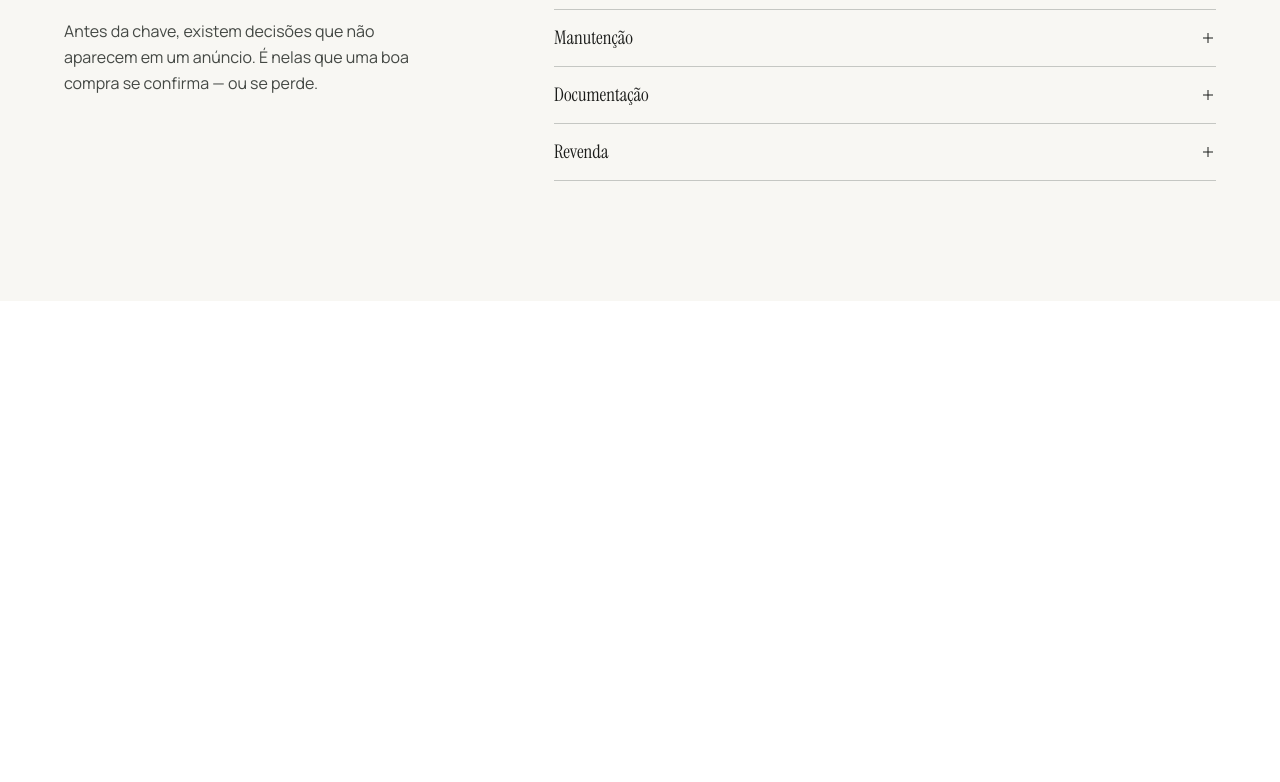
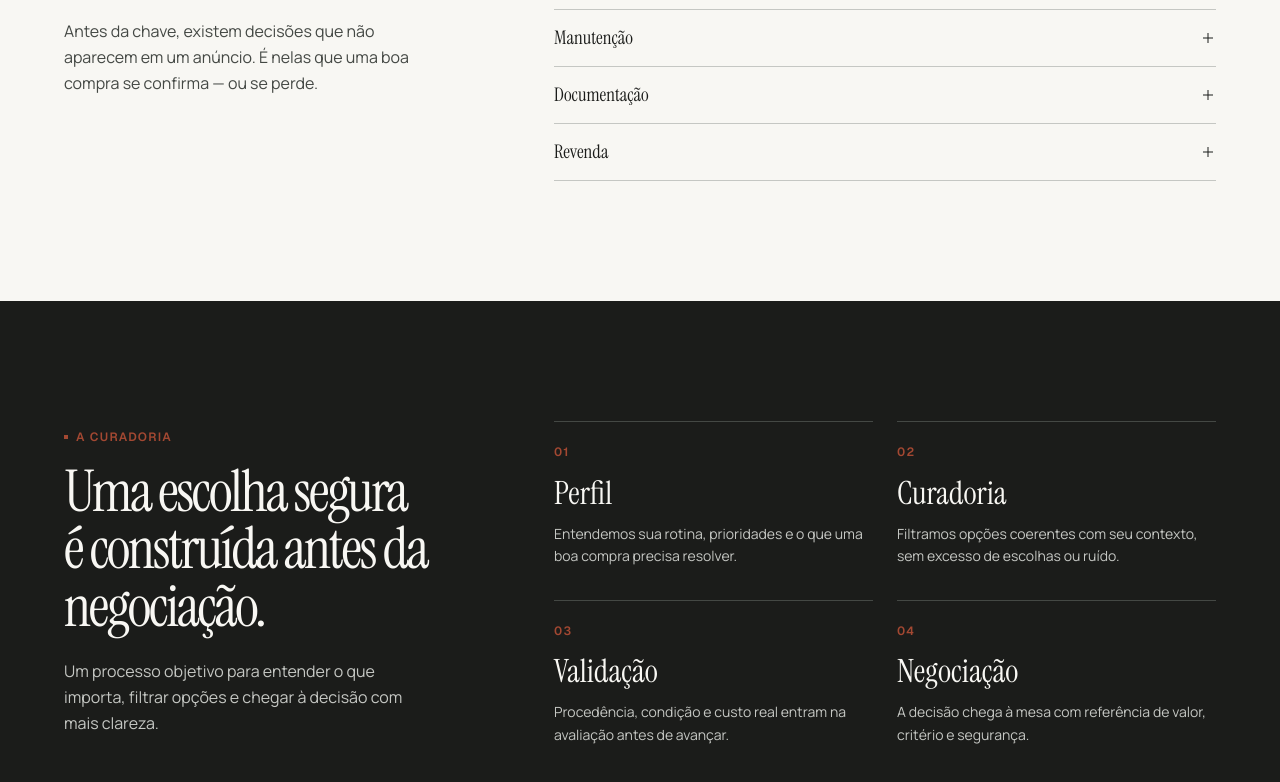
Before and after one commit to wesleycaiadev/consultor-automotivo, an Angular app: page / in a window 1280 px wide. Shown: the part 1140-1922 px from the top of the page. Before the commit the page ends 1441 px from the top, so only its background shows below. Built offline with nearby package versions, Linux system fonts and the light colour scheme.

Commit message:
feat(home): add curation process section

```diff
--- a/src/app/features/home/home-page.component.ts
+++ b/src/app/features/home/home-page.component.ts
@@ -60,9 +60,55 @@ import { MfSectionMarkerComponent } from '../../shared/ui/section-marker/mf-sect
         </div>
       </div>
     </section>
+
+    <section id="curadoria" class="mf-curation mf-section" aria-labelledby="curation-title">
+      <div class="mf-container mf-curation__inner">
+        <div class="mf-curation__intro">
+          <app-mf-section-marker label="A curadoria" />
+          <h2 id="curation-title">Uma escolha segura é construída antes da negociação.</h2>
+          <p>
+            Um processo objetivo para entender o que importa, filtrar opções e chegar à decisão com
+            mais clareza.
+          </p>
+        </div>
+
+        <ol class="mf-curation__steps">
+          @for (step of steps; track step.number) {
+            <li>
+              <span aria-hidden="true">{{ step.number }}</span>
+              <h3>{{ step.title }}</h3>
+              <p>{{ step.copy }}</p>
+            </li>
+          }
+        </ol>
+      </div>
+    </section>
   `,
 })
 export class HomePageComponent {
+  readonly steps = [
+    {
+      number: '01',
+      title: 'Perfil',
+      copy: 'Entendemos sua rotina, prioridades e o que uma boa compra precisa resolver.',
+    },
+    {
+      number: '02',
+      title: 'Curadoria',
+      copy: 'Filtramos opções coerentes com seu contexto, sem excesso de escolhas ou ruído.',
+    },
+    {
+      number: '03',
+      title: 'Validação',
+      copy: 'Procedência, condição e custo real entram na avaliação antes de avançar.',
+    },
+    {
+      number: '04',
+      title: 'Negociação',
+      copy: 'A decisão chega à mesa com referência de valor, critério e segurança.',
+    },
+  ] as const;
+
   readonly risks = [
     {
       id: 'procedencia',
--- a/src/styles/_home.scss
+++ b/src/styles/_home.scss
@@ -190,6 +190,75 @@
   margin: 0;
 }
 
+.mf-curation {
+  background: var(--mf-ink);
+  color: var(--mf-paper);
+}
+
+.mf-curation__inner {
+  display: grid;
+  gap: var(--space-10);
+}
+
+.mf-curation__intro {
+  max-inline-size: 32rem;
+}
+
+.mf-curation__intro h2 {
+  margin: var(--space-4) 0 0;
+  font-family: var(--font-display);
+  font-size: var(--type-display-lg);
+  font-weight: 400;
+  letter-spacing: var(--tracking-display);
+  line-height: var(--leading-display);
+}
+
+.mf-curation__intro p:not(.mf-section-marker) {
+  margin: var(--space-5) 0 0;
+  color: var(--mf-silver);
+  line-height: var(--leading-body);
+}
+
+.mf-curation .mf-section-marker {
+  color: var(--mf-paper);
+}
+
+.mf-curation__steps {
+  display: grid;
+  gap: var(--space-6);
+  margin: 0;
+  padding: 0;
+  list-style: none;
+}
+
+.mf-curation__steps li {
+  border-block-start: 1px solid var(--mf-graphite);
+  padding-block-start: var(--space-4);
+}
+
+.mf-curation__steps span {
+  color: var(--mf-oxide);
+  font-family: var(--font-ui);
+  font-size: var(--type-label);
+  font-weight: 600;
+  letter-spacing: var(--tracking-label);
+}
+
+.mf-curation__steps h3 {
+  margin: var(--space-3) 0 0;
+  font-family: var(--font-display);
+  font-size: var(--type-heading-md);
+  font-weight: 400;
+  line-height: var(--leading-heading);
+}
+
+.mf-curation__steps p {
+  margin: var(--space-3) 0 0;
+  color: var(--mf-silver);
+  font-size: var(--type-ui);
+  line-height: var(--leading-body);
+}
+
 @media (min-width: tokens.$mf-breakpoint-tablet) {
   .mf-hero__inner {
     padding-block-start: clamp(21rem, 48svh, 27rem);
@@ -274,6 +343,21 @@
   .mf-problem__list {
     grid-column: 6 / -1;
   }
+
+  .mf-curation__inner {
+    grid-template-columns: repeat(var(--mf-grid-columns), minmax(0, 1fr));
+    column-gap: var(--mf-grid-gutter);
+  }
+
+  .mf-curation__intro {
+    grid-column: 1 / span 4;
+  }
+
+  .mf-curation__steps {
+    grid-column: 6 / -1;
+    grid-template-columns: repeat(2, minmax(0, 1fr));
+    column-gap: var(--mf-grid-gutter);
+  }
 }
 
 @media (min-width: tokens.$mf-breakpoint-wide) {
```
Also changed, not shown: 1 other file (tests, documents, lock files or other folders).
